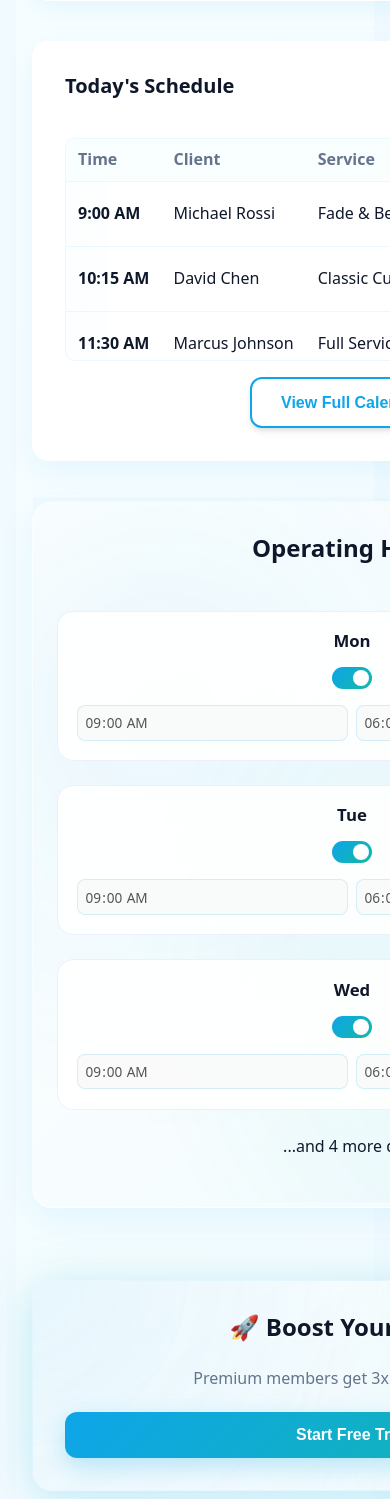
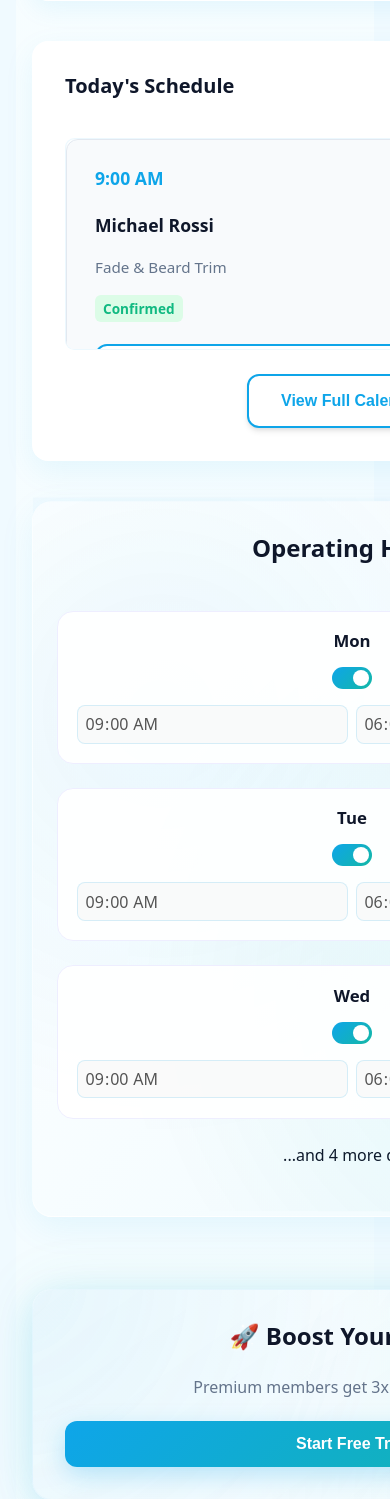
Before and after one commit to salmoncribe/BOOKERAI-main, a Flask app: page /demo in a window 390 px wide. Shown: the part 970-2469 px from the top of the page. Run offline with Flask 3, Linux system fonts and the light colour scheme; some libraries are stand-ins or nearby versions.

Commit message:
Mobile UX Polish: Smart Schedule, native input handling, and strict mobile padding

```diff
--- a/static/css/base.css
+++ b/static/css/base.css
@@ -57,6 +57,16 @@ body {
     /* Critical for mobile to prevent sway */
     /* Prevent font inflation on mobile */
     -webkit-text-size-adjust: 100%;
+}
+
+@media (max-width: 768px) {
+
+    /* Prevent iOS Zoom on focus */
+    input,
+    select,
+    textarea {
+        font-size: 16px !important;
+    }
 }
 
 html {
--- a/static/css/dashboard.css
+++ b/static/css/dashboard.css
@@ -667,17 +667,110 @@ video.media-thumb:hover {
 }
 
 /* Responsive Dashboard Specifics */
+/* Responsive Dashboard Specifics */
 @media (max-width: 768px) {
     .dashboard {
-        padding: 2rem 1rem;
-        /* 16px side padding */
+        padding: 2rem 1rem !important;
+        /* 16px side padding - Enforced */
     }
 
     .table-scroll {
         max-height: 55vh;
+        width: 100%;
     }
 
-    /* Tighten table rows on mobile */
+    /* -----------------------------------------------------
+       SMART SCHEDULE COMPONENT (Mobile)
+       ----------------------------------------------------- */
+
+    /* 1. Dynamic Row Limit: Show only first 4 appointments */
+    .appointments-card tbody tr:nth-child(n+5) {
+        display: none;
+    }
+
+    /* 2. Table-to-Card Conversion */
+    .appointments-card table,
+    .appointments-card thead,
+    .appointments-card tbody,
+    .appointments-card th,
+    .appointments-card td,
+    .appointments-card tr {
+        display: block;
+    }
+
+    .appointments-card thead {
+        display: none;
+        /* Hide headers */
+    }
+
+    .appointments-card tr {
+        margin-bottom: 1rem;
+        background: #f8fafc;
+        border: 1px solid #e2e8f0;
+        border-radius: 0.75rem;
+        padding: 1rem;
+        box-shadow: 0 2px 4px rgba(0, 0, 0, 0.02);
+    }
+
+    .appointments-card tr:last-child {
+        margin-bottom: 0;
+    }
+
+    .appointments-card td {
+        display: block;
+        text-align: left;
+        padding: 0.25rem 0;
+        border: none;
+        white-space: normal;
+        /* Allow text wrap */
+        position: relative;
+    }
+
+    /* Stack styling tweaks */
+    /* Time (1st column) */
+    .appointments-card td:nth-of-type(1) {
+        font-weight: 700;
+        color: var(--sky-blue);
+        font-size: 1.1rem;
+        margin-bottom: 0.2rem;
+    }
+
+    /* Client (2nd column) */
+    .appointments-card td:nth-of-type(2) {
+        font-size: 1.1rem;
+        font-weight: 600;
+        color: var(--text-dark);
+    }
+
+    /* Service/Other (subsequent) */
+    .appointments-card td:nth-of-type(3),
+    .appointments-card td:nth-of-type(4) {
+        color: var(--muted);
+        font-size: 0.95rem;
+    }
+
+    /* Button inside card */
+    .appointments-card td:last-child {
+        margin-top: 0.5rem;
+    }
+
+    .appointments-card td button {
+        width: 100%;
+        /* Full width action button */
+        padding: 0.6rem;
+    }
+
+    /* -----------------------------------------------------
+       DASHBOARD GRID OPTIMIZATION
+       ----------------------------------------------------- */
+
+    /* Stat Cards: Full Width & Box Sizing */
+    .insight-card {
+        width: 100%;
+        box-sizing: border-box;
+    }
+
+    /* Tighten table rows on generic tables (if any remain) */
     .table th,
     .table td {
         padding: 0.5rem 0.75rem;
@@ -700,7 +793,8 @@ video.media-thumb:hover {
     .time-inputs input[type="time"] {
         width: 100%;
         padding: 0.4rem;
-        font-size: 0.85rem;
+        font-size: 16px !important;
+        /* redundant but safe */
     }
 
     /* Stack grids vertically */
@@ -709,14 +803,16 @@ video.media-thumb:hover {
         grid-template-columns: 1fr;
     }
 
-    /* Limit appointments to 4 items on mobile */
-    .appointments-card tbody tr:nth-child(n+5) {
-        display: none;
-    }
-
     /* Show mobile CTA */
     .mobile-view-calendar-btn {
         display: block;
+        text-align: center;
+        margin-top: 1.5rem;
+    }
+
+    .mobile-view-calendar-btn button {
+        padding: 1rem 2rem;
+        font-size: 1rem;
     }
 }
 
```
